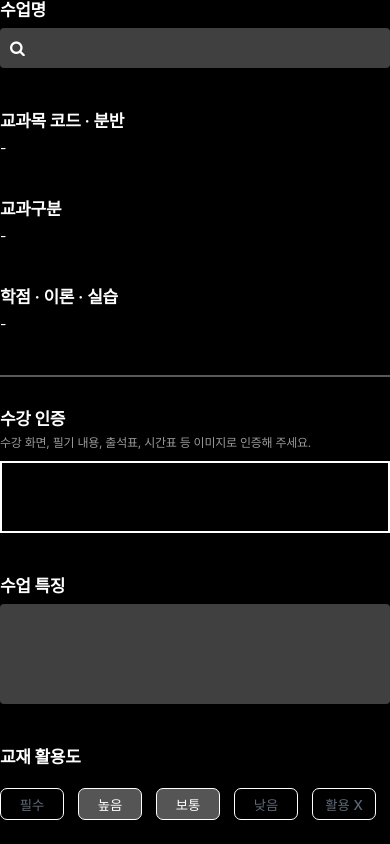
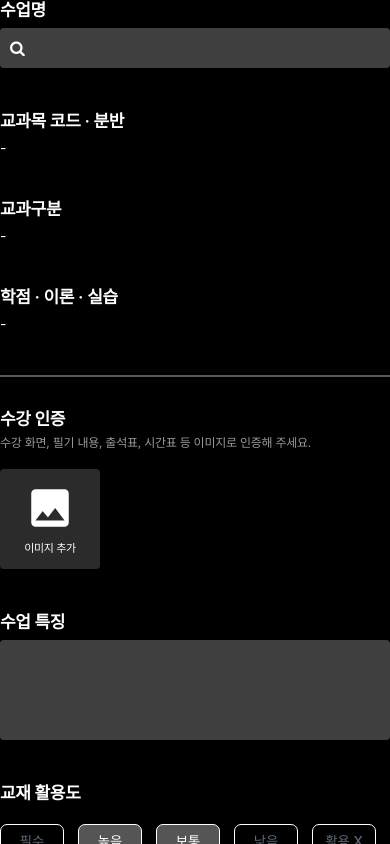
Before and after one commit to PNU-JustDoIt/client, a React Native app: screen / in a window 390 px wide. Built offline with nearby package versions, Linux system fonts and the light colour scheme; what axios-hooks would draw is missing.

Commit message:
Feat: react-native-image-picker 적용 및 컴포넌트 생성
1. react-native-image-picker 적용 완료
2. 이미지 선택 버튼 생성
3. 선택된 이미지 렌더링 컴포넌트 생성

```diff
--- a/package.json
+++ b/package.json
@@ -23,6 +23,7 @@
     "react-native": "0.66.1",
     "react-native-elements": "^3.4.2",
     "react-native-gesture-handler": "^1.10.3",
+    "react-native-image-picker": "^4.2.0",
     "react-native-keyboard-aware-scroll-view": "^0.9.5",
     "react-native-safe-area-context": "^3.3.2",
     "react-native-screens": "^3.9.0",
--- a/src/components/screens/review/ReviewWritePage.tsx
+++ b/src/components/screens/review/ReviewWritePage.tsx
@@ -1,24 +1,22 @@
 import React from 'react';
-import {
-  Platform,
-  ScrollView,
-  Text,
-  View,
-  Dimensions,
-  TouchableOpacity,
-} from 'react-native';
-// import Icon from 'react-native-vector-icons/FontAwesome';
+import {Platform, ScrollView, Text, View, TouchableOpacity} from 'react-native';
 
 import {
   Input,
   Icon,
-  SearchBar,
   makeStyles,
   Rating,
   AirbnbRating,
   CheckBox,
   ButtonGroup,
+  Image,
 } from 'react-native-elements';
+
+import {
+  launchImageLibrary,
+  ImageLibraryOptions,
+  Callback,
+} from 'react-native-image-picker';
 
 export interface InputLabelProps {
   text: string;
@@ -185,6 +183,43 @@ const useStyle = makeStyles(() => ({
     borderWidth: 0.7,
     borderColor: '#ffffff',
   },
+
+  /* 이미지 선택 관련 스타일 */
+  imageSelectorContainer: {
+    flex: 1,
+    flexDirection: 'row',
+    marginTop: 8,
+  },
+  galleryOpenButtonContainer: {
+    height: 100,
+    width: 100,
+    marginRight: 16,
+    flexDirection: 'column',
+    justifyContent: 'center',
+    alignItems: 'center',
+    borderRadius: 4,
+    backgroundColor: '#2b2b2b',
+  },
+  galleryOpenButtonText: {
+    fontSize: 11,
+    fontWeight: 'normal',
+    fontStyle: 'normal',
+    letterSpacing: -0.33,
+    textAlign: 'center',
+    color: '#ffffff',
+    marginTop: 6,
+  },
+  selectedImage: {
+    width: 100,
+    height: 100,
+    borderRadius: 4,
+  },
+  closeIconButton: {
+    position: 'absolute',
+    right: -10,
+    top: -10,
+    zIndex: 10,
+  },
 }));
 
 const ReviewWritePage = (): JSX.Element => {
@@ -343,6 +378,67 @@ const ReviewWritePage = (): JSX.Element => {
     );
   };
 
+  const ConfirmImageSelector = (props: any): JSX.Element => {
+    const options: ImageLibraryOptions = {
+      mediaType: 'photo',
+      maxHeight: 300,
+      maxWidth: 300,
+      selectionLimit: 1,
+    };
+
+    return (
+      <View style={styles.imageSelectorContainer}>
+        <TouchableOpacity
+          onPress={() =>
+            launchImageLibrary(options, res => {
+              const selectedImage = res.assets;
+              if (selectedImage && selectedImage[0].uri) {
+                setLectureConfirmImage(selectedImage[0].uri);
+              } else {
+                console.log('[Error : 갤러리 내 이미지 선택]');
+              }
+            })
+          }
+          style={styles.galleryOpenButtonContainer}>
+          <Icon
+            name="image"
+            type="material"
+            color="#ffffff"
+            tvParallaxProperties={undefined}
+            size={50}
+          />
+          <Text style={styles.galleryOpenButtonText}>이미지 추가</Text>
+        </TouchableOpacity>
+
+        {lectureConfirmImage && (
+          <View>
+            <Image
+              source={{
+                uri: lectureConfirmImage,
+              }}
+              style={styles.selectedImage}
+            />
+
+            <TouchableOpacity
+              onPress={() => setLectureConfirmImage(undefined)}
+              style={styles.closeIconButton}>
+              <Icon
+                name="cancel"
+                type="material"
+                color="#ffffff"
+                tvParallaxProperties={undefined}
+                size={25}
+              />
+            </TouchableOpacity>
+          </View>
+        )}
+      </View>
+    );
+  };
+
+  const [lectureConfirmImage, setLectureConfirmImage] =
+    React.useState<string>();
+
   return (
     <ScrollView style={styles.root}>
       <View style={[styles.blockMargin]}>
@@ -368,13 +464,7 @@ const ReviewWritePage = (): JSX.Element => {
           text="수강 인증"
           subText="수강 화면, 필기 내용, 출석표, 시간표 등 이미지로 인증해 주세요."
         />
-        <View
-          style={{
-            height: 72,
-            borderWidth: 2,
-            borderColor: 'white',
-          }}
-        />
+        <ConfirmImageSelector />
       </View>
 
       <View style={[styles.blockMargin]}>
```
Also changed, not shown: 2 other files (tests, documents, lock files or other folders).
